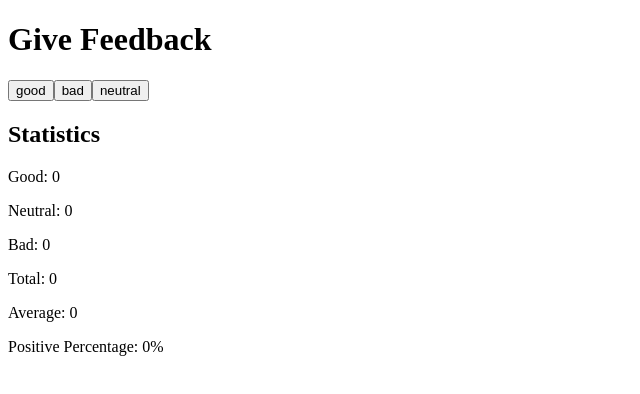
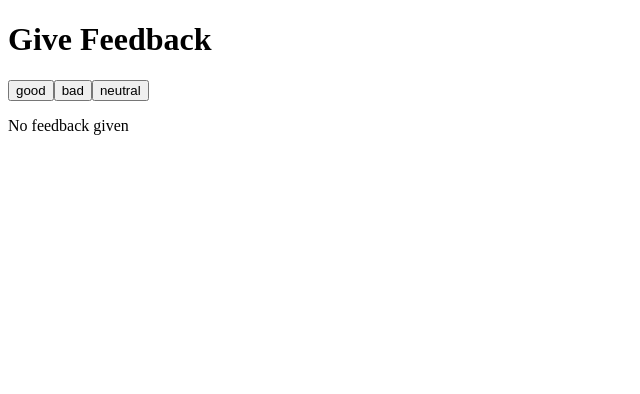
Before and after one commit to ivanherreradev/fullstack-open-course, a React (Vite) app in the folder part1/unicafe/: page / in a window 1280 px wide. Shown: the top 394 px of the page, without its empty margins (0-640 px from the left). Built offline with nearby package versions, Linux system fonts and the light colour scheme.

Commit message:
add exercise 1.9

```diff
--- a/part1/unicafe/src/App.jsx
+++ b/part1/unicafe/src/App.jsx
@@ -6,6 +6,12 @@ const Statistics = ({ good, bad, neutral }) => {
   const positivePercentage = (good / total) * 100
 
   return (
+    <>
+      {total === 0
+        ? (
+        <p>No feedback given</p>
+          )
+        : (
         <div>
           <h2>Statistics</h2>
           <p>Good: {good}</p>
@@ -18,6 +24,8 @@ const Statistics = ({ good, bad, neutral }) => {
             {isNaN(positivePercentage) ? 0 : positivePercentage}%
           </p>
         </div>
+          )}
+    </>
   )
 }
 
```
Lines whose indentation alone changed are shown as unchanged.
